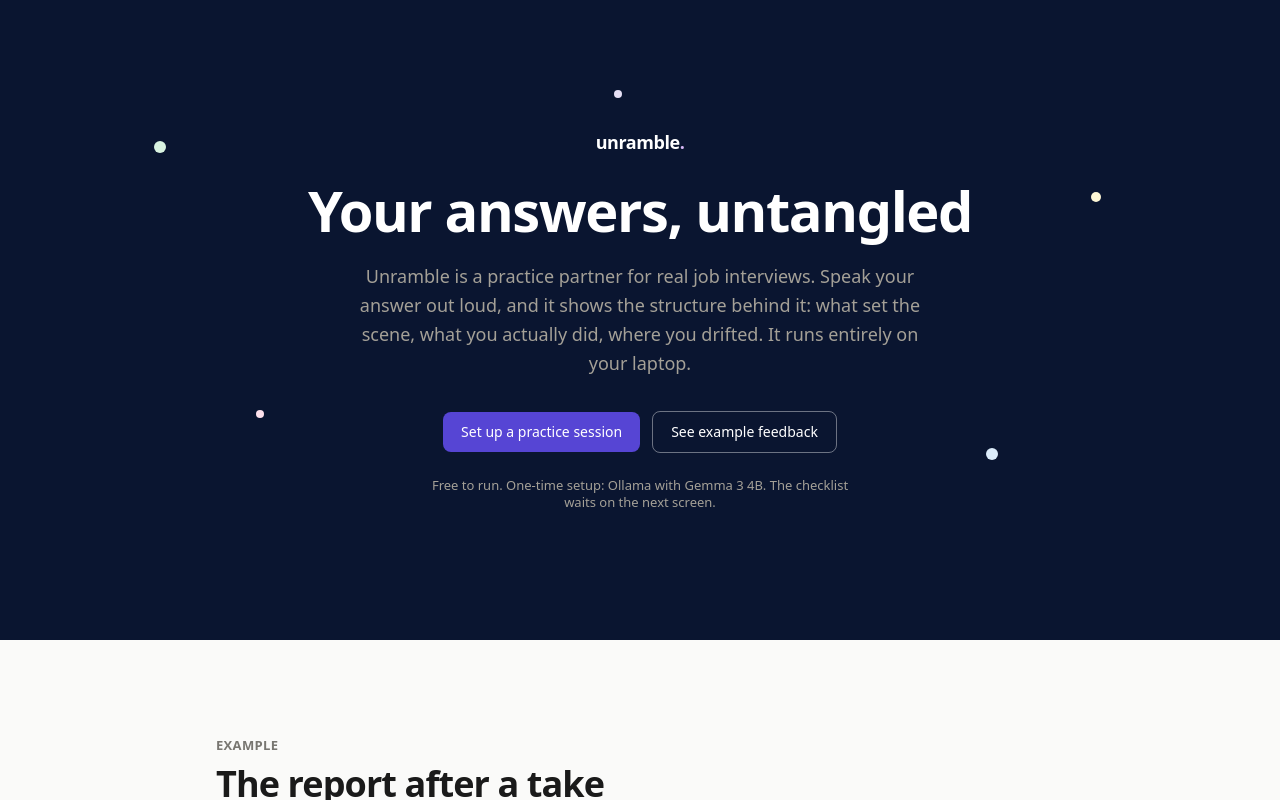
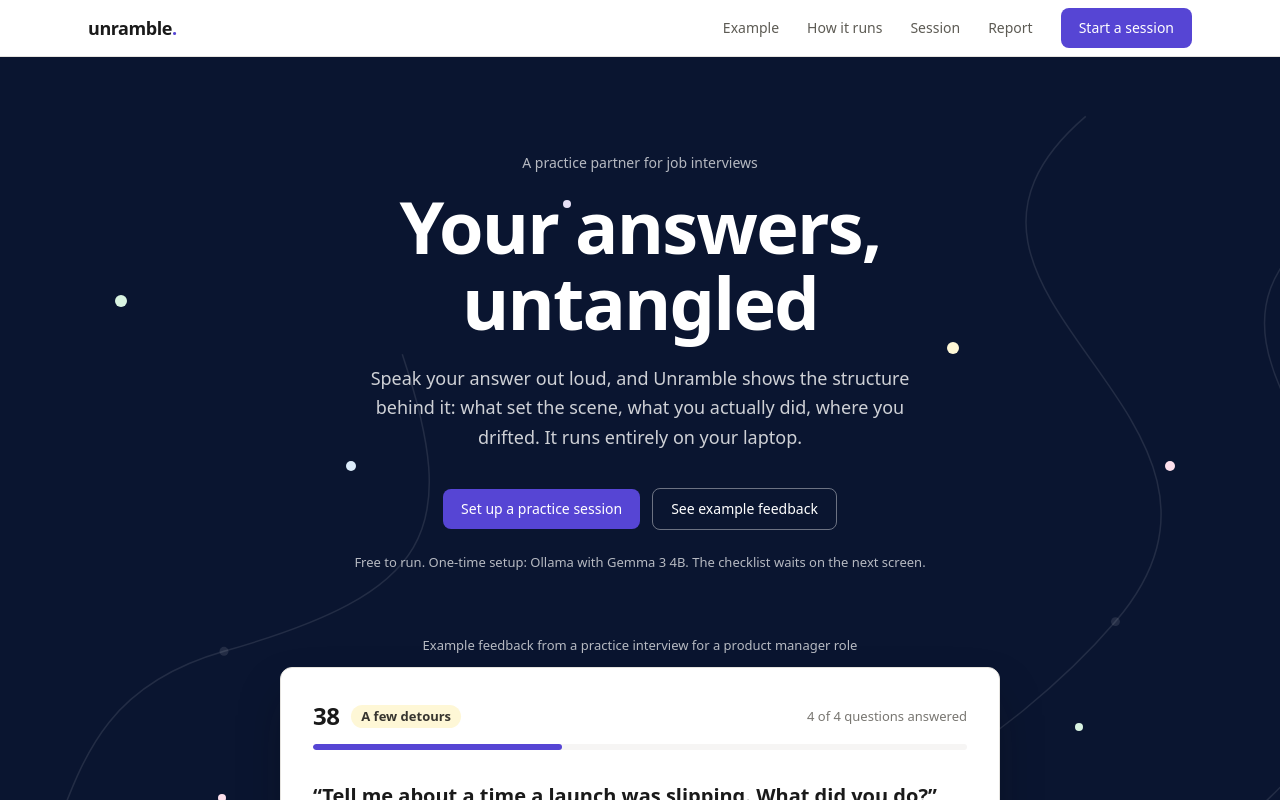
Before and after one commit to Faris0520/unramble, a Next.js app: page / in a window 1280 px wide. Shown: the top 800 px of the page. Built offline with nearby package versions, Linux system fonts and the light colour scheme.

Commit message:
UI: navbar on all pages with mobile menu; hero rework with embedded example mockup

```diff
--- a/app/globals.css
+++ b/app/globals.css
@@ -52,6 +52,22 @@
   outline-offset: 2px;
 }
 
+/* One-time staged entrance for the hero: hierarchy guidance, runs once. */
+@keyframes hero-rise {
+  from {
+    opacity: 0;
+    transform: translateY(24px);
+  }
+  to {
+    opacity: 1;
+    transform: translateY(0);
+  }
+}
+
+.hero-rise {
+  animation: hero-rise 0.7s cubic-bezier(0.32, 0.72, 0, 1) both;
+}
+
 @media (prefers-reduced-motion: reduce) {
   *,
   *::before,
--- a/app/page.tsx
+++ b/app/page.tsx
@@ -1,4 +1,5 @@
-import { ButtonLink, Wordmark } from "@/components/ui";
+import { Navbar } from "@/components/Navbar";
+import { ButtonLink } from "@/components/ui";
 import { meterColor } from "@/lib/report";
 
 const EXAMPLE_SENTENCES: { text: string; tag: string }[] = [
@@ -33,30 +34,72 @@ const LOCAL_ROWS = [
   },
 ];
 
+// Sticky-note dots and thin mesh lines: the hero decoration documented in
+// design.md, kept subtle and clipped to the navy band.
+const DOTS = [
+  { left: "9%", top: "20%", size: 12, color: "bg-tint-mint" },
+  { left: "17%", top: "62%", size: 8, color: "bg-tint-rose" },
+  { left: "27%", top: "34%", size: 10, color: "bg-tint-sky" },
+  { left: "44%", top: "12%", size: 8, color: "bg-tint-lavender" },
+  { left: "58%", top: "70%", size: 9, color: "bg-tint-peach" },
+  { left: "74%", top: "24%", size: 12, color: "bg-tint-yellow" },
+  { left: "84%", top: "56%", size: 8, color: "bg-tint-mint" },
+  { left: "91%", top: "34%", size: 10, color: "bg-tint-rose" },
+];
+
 export default function LandingPage() {
   return (
     <main>
-      {/* Hero band: navy with the brand's sticky-note dots, per design.md */}
-      <section className="relative overflow-hidden bg-navy">
-        <div aria-hidden className="pointer-events-none absolute inset-0 hidden md:block">
-          <span className="absolute left-[12%] top-[22%] h-3 w-3 rounded-full bg-tint-mint" />
-          <span className="absolute left-[20%] top-[64%] h-2 w-2 rounded-full bg-tint-rose" />
-          <span className="absolute right-[14%] top-[30%] h-2.5 w-2.5 rounded-full bg-tint-yellow" />
-          <span className="absolute right-[22%] top-[70%] h-3 w-3 rounded-full bg-tint-sky" />
-          <span className="absolute left-[48%] top-[14%] h-2 w-2 rounded-full bg-tint-lavender" />
+      <Navbar />
+
+      {/* Hero: navy band with the product mockup breaking out of its bottom edge */}
+      <section className="relative">
+        <div aria-hidden className="pointer-events-none absolute inset-0 overflow-hidden bg-navy">
+          <svg
+            className="absolute right-0 top-0 h-full w-full text-white/10"
+            viewBox="0 0 1200 800"
+            fill="none"
+            preserveAspectRatio="xMidYMid slice"
+          >
+            <path d="M900 40 C 760 160, 1040 240, 920 380 S 640 520, 760 660" stroke="currentColor" strokeWidth="1" />
+            <path d="M1050 120 C 940 220, 1180 320, 1060 460 S 820 600, 940 740" stroke="currentColor" strokeWidth="1" />
+            <path d="M120 640 C 240 560, 180 440, 320 400 S 480 320, 440 200" stroke="currentColor" strokeWidth="1" />
+            <circle cx="920" cy="380" r="3" fill="currentColor" />
+            <circle cx="1060" cy="460" r="3" fill="currentColor" />
+            <circle cx="320" cy="400" r="3" fill="currentColor" />
+          </svg>
+          {DOTS.map((d, i) => (
+            <span
+              key={i}
+              className={`absolute rounded-full ${d.color}`}
+              style={{ left: d.left, top: d.top, width: d.size, height: d.size }}
+            />
+          ))}
         </div>
 
-        <div className="mx-auto flex max-w-3xl flex-col items-center px-4 py-24 text-center md:px-6 md:py-32">
-          <Wordmark tone="dark" />
-          <h1 className="mt-6 text-4xl font-semibold leading-[1.1] tracking-tight text-white md:text-[56px] md:leading-[1.1]">
-            Your answers, untangled
+        <div className="relative mx-auto max-w-3xl px-4 pb-0 pt-16 text-center md:px-6 md:pt-24">
+          <p className="hero-rise text-sm font-medium text-white/70">
+            A practice partner for job interviews
+          </p>
+          <h1
+            className="hero-rise mt-4 text-5xl font-semibold leading-[1.05] tracking-tight text-white md:text-7xl"
+            style={{ animationDelay: "80ms" }}
+          >
+            Your answers,
+            <br />
+            untangled
           </h1>
-          <p className="mt-5 max-w-xl text-lg leading-relaxed text-[#a4a097]">
-            Unramble is a practice partner for real job interviews. Speak your answer out loud, and
-            it shows the structure behind it: what set the scene, what you actually did, where you
-            drifted. It runs entirely on your laptop.
+          <p
+            className="hero-rise mx-auto mt-6 max-w-xl text-lg leading-relaxed text-white/80"
+            style={{ animationDelay: "160ms" }}
+          >
+            Speak your answer out loud, and Unramble shows the structure behind it: what set the
+            scene, what you actually did, where you drifted. It runs entirely on your laptop.
           </p>
-          <div className="mt-8 flex flex-col items-center gap-3 sm:flex-row">
+          <div
+            className="hero-rise mt-9 flex flex-col items-center justify-center gap-3 sm:flex-row"
+            style={{ animationDelay: "240ms" }}
+          >
             <ButtonLink href="/setup" className="w-full sm:w-auto">
               Set up a practice session
             </ButtonLink>
@@ -64,26 +107,24 @@ export default function LandingPage() {
               See example feedback
             </ButtonLink>
           </div>
-          <p className="mt-6 max-w-md text-[13px] leading-snug text-[#a4a097]">
+          <p
+            className="hero-rise mt-6 text-[13px] leading-snug text-white/70"
+            style={{ animationDelay: "320ms" }}
+          >
             Free to run. One-time setup: Ollama with Gemma 3 4B. The checklist waits on the next
             screen.
           </p>
-        </div>
-      </section>
 
-      {/* Example feedback, explicitly labeled as an example */}
-      <section id="example" className="bg-surface-soft py-16 md:py-24">
-        <div className="mx-auto max-w-4xl px-4 md:px-6">
-          <p className="text-[13px] font-semibold uppercase tracking-wide text-steel">Example</p>
-          <h2 className="mt-2 text-3xl font-semibold tracking-tight text-ink md:text-4xl">
-            The report after a take
-          </h2>
-          <p className="mt-3 max-w-2xl text-base leading-relaxed text-slate">
-            Sample feedback for a practice interview for a product manager role, so you know what
-            you get before setup.
+          {/* The example report, half in the navy band and half below it */}
+          <div
+            id="example"
+            className="hero-rise relative z-10 mx-auto -mb-36 mt-16 max-w-4xl scroll-mt-24 text-left"
+            style={{ animationDelay: "400ms" }}
+          >
+            <p className="mb-3 text-center text-[13px] font-medium text-white/70">
+              Example feedback from a practice interview for a product manager role
             </p>
-
-          <div className="mt-8 rounded-lg border border-hairline bg-canvas p-6 shadow-[0_24px_48px_-8px_rgba(15,15,15,0.2)] md:p-8">
+            <div className="rounded-lg border border-hairline bg-canvas p-6 shadow-[0_24px_48px_-8px_rgba(15,15,15,0.35)] md:p-8">
               <div className="flex flex-wrap items-center justify-between gap-4">
                 <div className="flex items-center gap-3">
                   <span className="text-2xl font-semibold tracking-tight text-ink">38</span>
@@ -97,9 +138,9 @@ export default function LandingPage() {
                 <div className={`h-full w-[38%] rounded-full ${meterColor(38)}`} />
               </div>
 
-            <h3 className="mt-8 text-xl font-semibold leading-snug text-ink">
+              <h2 className="mt-8 text-xl font-semibold leading-snug text-ink">
                 “Tell me about a time a launch was slipping. What did you do?”
-            </h3>
+              </h2>
 
               <p className="mt-5 text-base leading-[1.9] text-charcoal">
                 {EXAMPLE_SENTENCES.map((s, i) => (
@@ -122,9 +163,9 @@ export default function LandingPage() {
               <div className="mt-6 rounded-md bg-tint-mint p-4">
                 <p className="text-[13px] font-semibold text-charcoal">A straighter version</p>
                 <p className="mt-2 text-[15px] leading-relaxed text-charcoal">
-                “Checkout conversion dropped for two sprints. I owned finding the cause before the
-                holiday release, traced the funnel with payments, and isolated a card-retry loop.
-                We fixed it in three days and conversion recovered.”
+                  “Checkout conversion dropped for two sprints. I owned finding the cause before
+                  the holiday release, traced the funnel with payments, and isolated a card-retry
+                  loop. We fixed it in three days and conversion recovered.”
                 </p>
               </div>
 
@@ -134,10 +175,11 @@ export default function LandingPage() {
               </p>
             </div>
           </div>
+        </div>
       </section>
 
       {/* What runs locally: hairline rows, not an icon grid */}
-      <section id="local" className="bg-canvas py-16 md:py-24">
+      <section id="local" className="bg-canvas pb-16 pt-48 md:pb-24 md:pt-56">
         <div className="mx-auto max-w-4xl px-4 md:px-6">
           <h2 className="text-3xl font-semibold tracking-tight text-ink md:text-4xl">
             What runs on the laptop
--- a/app/setup/page.tsx
+++ b/app/setup/page.tsx
@@ -2,7 +2,8 @@
 
 import { useCallback, useEffect, useState } from "react";
 import { useRouter } from "next/navigation";
-import { Button, Field, Header, TEXTAREA_CLASS } from "@/components/ui";
+import { Button, Field, TEXTAREA_CLASS } from "@/components/ui";
+import { Navbar } from "@/components/Navbar";
 import { LocalAiPanel, type HealthData } from "@/components/LocalAiPanel";
 import { saveSession, saveSetup, loadSetup } from "@/lib/session";
 import type { Language, SessionData } from "@/lib/types";
@@ -82,7 +83,7 @@ export default function SetupPage() {
 
   return (
     <div className="min-h-[100dvh] bg-canvas">
-      <Header />
+      <Navbar />
       <main className="mx-auto max-w-6xl px-4 py-10 md:px-6 md:py-14">
         <h1 className="text-3xl font-semibold tracking-tight text-ink md:text-4xl">
           Set up the practice session
--- /dev/null
+++ b/components/Navbar.tsx
@@ -0,0 +1,128 @@
+"use client";
+
+import { useEffect, useState } from "react";
+import Link from "next/link";
+import { usePathname } from "next/navigation";
+import { Wordmark, buttonClasses } from "./ui";
+
+const LINKS = [
+  { href: "/#example", label: "Example" },
+  { href: "/#local", label: "How it runs" },
+  { href: "/session", label: "Session" },
+  { href: "/feedback", label: "Report" },
+];
+
+export function Navbar() {
+  const pathname = usePathname();
+  const [open, setOpen] = useState(false);
+
+  useEffect(() => {
+    if (!open) return;
+    const onKey = (e: KeyboardEvent) => {
+      if (e.key === "Escape") setOpen(false);
+    };
+    document.addEventListener("keydown", onKey);
+    document.documentElement.style.overflow = "hidden";
+    return () => {
+      document.removeEventListener("keydown", onKey);
+      document.documentElement.style.overflow = "";
+    };
+  }, [open]);
+
+  useEffect(() => {
+    setOpen(false);
+  }, [pathname]);
+
+  return (
+    <>
+      <header className="sticky top-0 z-40 border-b border-hairline bg-canvas/90 backdrop-blur-md">
+        <nav
+          aria-label="Main"
+          className="mx-auto flex h-14 max-w-6xl items-center justify-between px-4 md:px-6"
+        >
+          <Link href="/" aria-label="Unramble home">
+            <Wordmark />
+          </Link>
+
+          <div className="hidden items-center gap-1 md:flex">
+            {LINKS.map((l) => {
+              const active = l.href === pathname;
+              return (
+                <Link
+                  key={l.href}
+                  href={l.href}
+                  aria-current={active ? "page" : undefined}
+                  className={`rounded-sm px-3 py-1.5 text-sm transition-colors duration-150 ${
+                    active ? "font-medium text-ink" : "text-slate hover:text-ink"
+                  }`}
+                >
+                  {l.label}
+                </Link>
+              );
+            })}
+            <Link href="/setup" className={`${buttonClasses("primary")} ml-3`}>
+              Start a session
+            </Link>
+          </div>
+
+          <button
+            type="button"
+            aria-expanded={open}
+            aria-label={open ? "Close menu" : "Open menu"}
+            onClick={() => setOpen((v) => !v)}
+            className="relative flex h-10 w-10 items-center justify-center rounded-md text-ink transition-colors duration-150 hover:bg-surface md:hidden"
+          >
+            <span
+              aria-hidden
+              className={`absolute h-0.5 w-5 rounded-full bg-current transition-transform duration-300 ease-[cubic-bezier(0.32,0.72,0,1)] ${
+                open ? "rotate-45" : "-translate-y-[4px]"
+              }`}
+            />
+            <span
+              aria-hidden
+              className={`absolute h-0.5 w-5 rounded-full bg-current transition-transform duration-300 ease-[cubic-bezier(0.32,0.72,0,1)] ${
+                open ? "-rotate-45" : "translate-y-[4px]"
+              }`}
+            />
+          </button>
+        </nav>
+      </header>
+
+      {/* Mobile menu lives outside the header: a backdrop-blurred ancestor would
+          become the containing block for this fixed overlay and clip it. */}
+      <div
+        className={`fixed inset-0 z-30 bg-canvas/95 backdrop-blur-xl transition-[opacity] duration-300 md:hidden ${
+          open ? "pointer-events-auto opacity-100" : "pointer-events-none opacity-0"
+        }`}
+      >
+        <div className="flex h-full flex-col gap-1 px-4 pt-24">
+          {LINKS.map((l, i) => (
+            <Link
+              key={l.href}
+              href={l.href}
+              onClick={() => setOpen(false)}
+              tabIndex={open ? 0 : -1}
+              className={`rounded-md px-3 py-4 text-lg font-medium text-ink transition-[opacity,transform] duration-500 ease-[cubic-bezier(0.32,0.72,0,1)] ${
+                open ? "translate-y-0 opacity-100" : "translate-y-6 opacity-0"
+              }`}
+              style={{ transitionDelay: `${i * 60}ms` }}
+            >
+              {l.label}
+            </Link>
+          ))}
+          <Link
+            href="/setup"
+            onClick={() => setOpen(false)}
+            tabIndex={open ? 0 : -1}
+            className={`${buttonClasses("primary")} mt-4 self-start transition-[opacity,transform] duration-500 ease-[cubic-bezier(0.32,0.72,0,1)] ${
+              open ? "translate-y-0 opacity-100" : "translate-y-6 opacity-0"
+            }`}
+            style={{ transitionDelay: "260ms" }}
+          >
+            Start a session
+          </Link>
+        </div>
+      </div>
+    </>
+  );
+}
--- a/components/ui.tsx
+++ b/components/ui.tsx
@@ -4,7 +4,7 @@ type ButtonVariant = "primary" | "secondary" | "dark" | "ghost" | "on-dark";
 
 export function buttonClasses(variant: ButtonVariant = "primary"): string {
   const base =
-    "inline-flex items-center justify-center gap-2 rounded-md px-[18px] py-[10px] text-sm font-medium transition-colors duration-150 disabled:pointer-events-none disabled:opacity-40";
+    "inline-flex items-center justify-center gap-2 rounded-md px-[18px] py-[10px] text-sm font-medium transition duration-150 active:scale-[0.96] disabled:pointer-events-none disabled:opacity-40";
   const variants: Record<ButtonVariant, string> = {
     // The one purple action per screen (design.md: purple is a CTA signal, never decoration)
     primary: "bg-primary text-white hover:bg-primary-pressed active:bg-primary-deep",
@@ -77,18 +77,3 @@ export function Wordmark({ tone = "light" }: { tone?: "light" | "dark" }) {
     </span>
   );
 }
-
-export function Header() {
-  return (
-    <header className="border-b border-hairline">
-      <div className="mx-auto flex max-w-6xl items-center justify-between px-4 py-3 md:px-6">
-        <a href="/" aria-label="Unramble home">
-          <Wordmark />
-        </a>
-        <span className="hidden text-[13px] text-steel sm:block">
-          100% local, nothing uploaded
-        </span>
-      </div>
-    </header>
-  );
-}
```
Also changed, not shown: app/feedback/page.tsx (+5 -4 lines), app/session/page.tsx (+7 -6 lines). Lines whose indentation alone changed are shown as unchanged.
